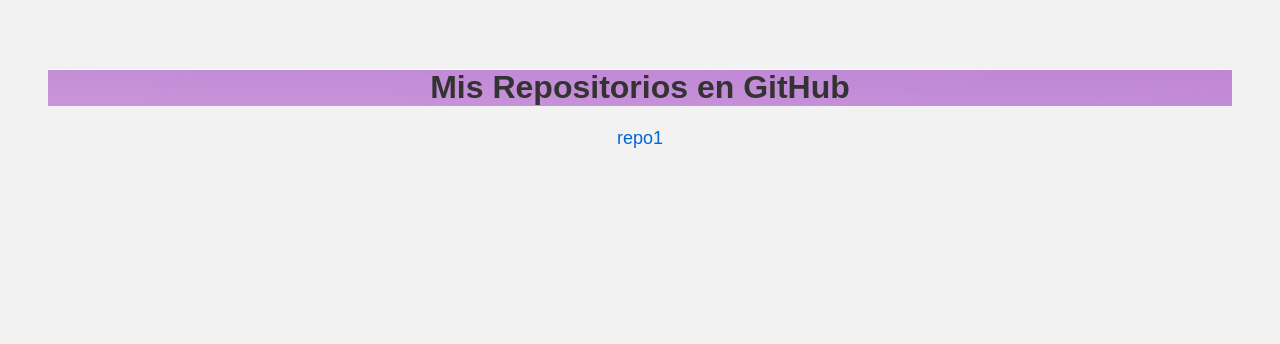
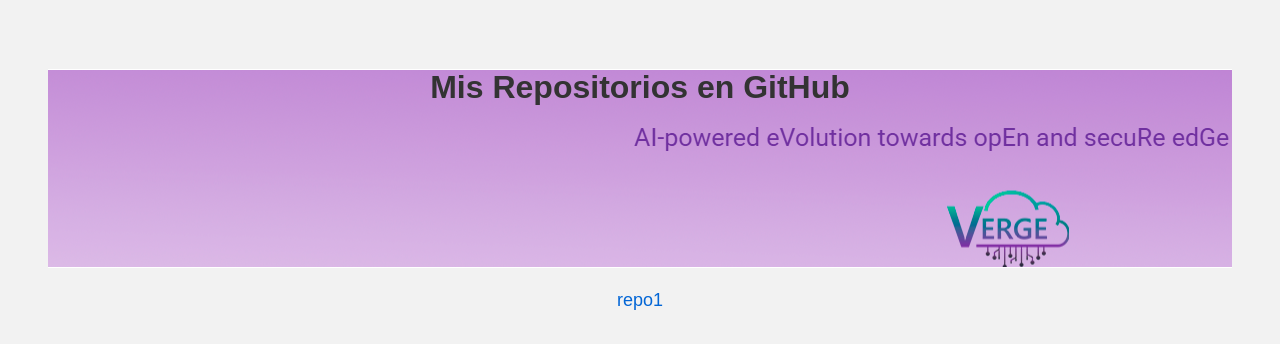
Before and after one commit to pruebaorganizacion3/landing, a plain HTML site: page index.html in a window 1280 px wide. Drawn offline with Linux system fonts and the light colour scheme.

Commit message:
h1 update2

```diff
--- a/index.html
+++ b/index.html
@@ -13,6 +13,7 @@
     h1 {
       color: #333;
       background-image: url("verge.png");
+      height: 199px;
     }
     ul {
       list-style: none;
```
